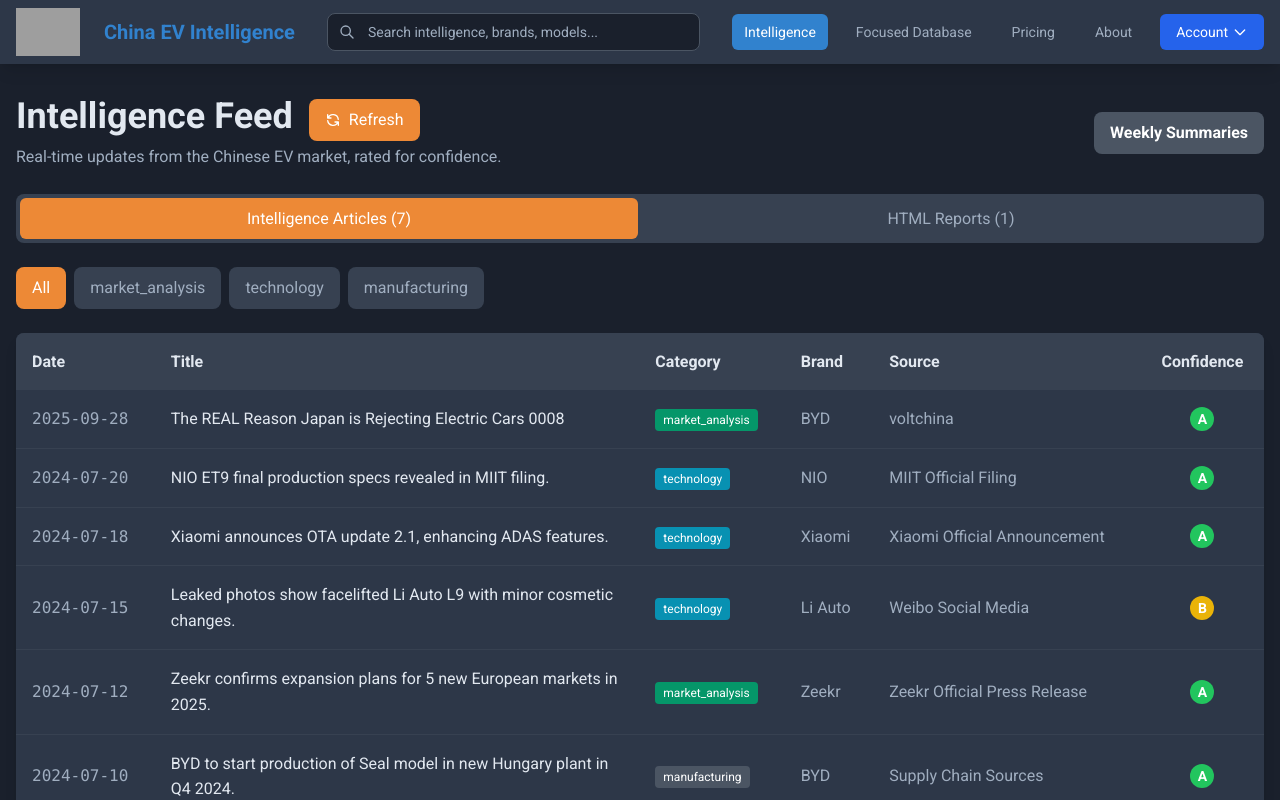
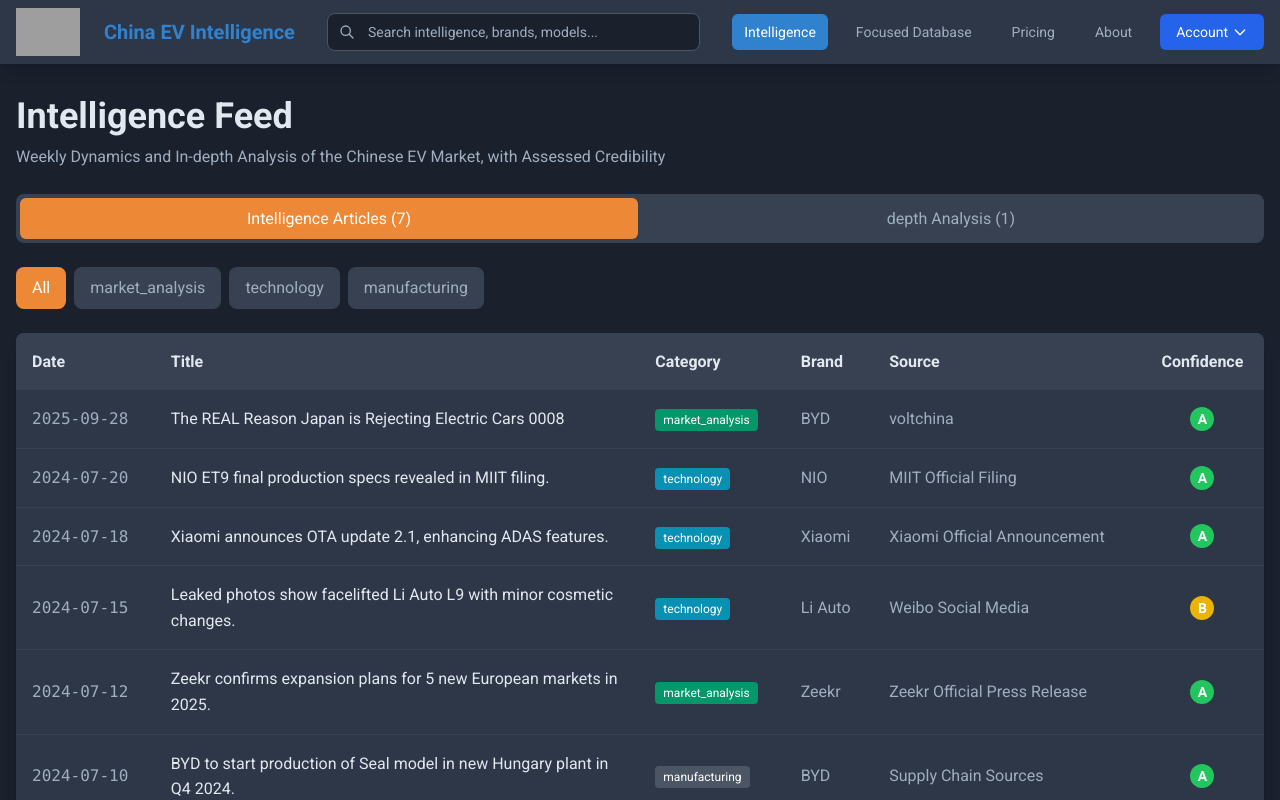
Before and after one commit to LEON11-AI/China-EV-Intelligence-v1.2, a React (Vite) app: page /intelligence in a window 1280 px wide. Shown: the top 800 px of the page. Built offline with nearby package versions, Linux system fonts and the light colour scheme; grey boxes are pictures that could not be loaded.

Commit message:
Update HTML Reports tab to depth Analysis

```diff
--- a/pages/IntelligencePage.tsx
+++ b/pages/IntelligencePage.tsx
@@ -140,37 +140,12 @@ const IntelligencePage: React.FC = () => {
         <div>
             <div className="flex items-center justify-between mb-6">
                 <div>
-                    <div className="flex items-center gap-4">
+                    <div>
                         <h1 className="text-4xl font-bold mb-2">Intelligence Feed</h1>
-                        <button
-                            onClick={handleRefresh}
-                            disabled={refreshing}
-                            className="bg-cta-orange hover:bg-orange-600 disabled:bg-gray-600 text-white px-4 py-2 rounded-lg font-medium transition-colors duration-200 flex items-center gap-2"
-                        >
-                            <svg
-                                className={`w-4 h-4 ${refreshing ? 'animate-spin' : ''}`}
-                                fill="none"
-                                stroke="currentColor"
-                                viewBox="0 0 24 24"
-                            >
-                                <path strokeLinecap="round" strokeLinejoin="round" strokeWidth={2} d="M4 4v5h.582m15.356 2A8.001 8.001 0 004.582 9m0 0H9m11 11v-5h-.581m0 0a8.003 8.003 0 01-15.357-2m15.357 2H15" />
-                            </svg>
-                            {refreshing ? 'Refreshing...' : 'Refresh'}
-                        </button>
                     </div>
-                    <p className="text-text-secondary">Real-time updates from the Chinese EV market, rated for confidence.</p>
+                    <p className="text-text-secondary">Weekly Dynamics and In-depth Analysis of the Chinese EV Market, with Assessed Credibility</p>
                 </div>
-                <div className="text-right">
-                    {isPro ? (
-                        <div className="bg-green-600 text-white px-4 py-2 rounded-lg">
-                            <span className="font-bold">Insider Reports + Early Access</span>
-                        </div>
-                    ) : (
-                        <div className="bg-gray-600 text-white px-4 py-2 rounded-lg">
-                            <span className="font-bold">Weekly Summaries</span>
-                        </div>
-                    )}
-                </div>
+
             </div>
 
             {/* Tab Navigation */}
@@ -194,7 +169,7 @@ const IntelligencePage: React.FC = () => {
                                 : 'text-text-secondary hover:text-white'
                         }`}
                     >
-                        HTML Reports ({filteredReports.length})
+                        depth Analysis ({filteredReports.length})
                     </button>
                 </div>
             </div>
```
Also changed, not shown: public/admin/content/html_reports.json (deleted, +0 -24 lines).
